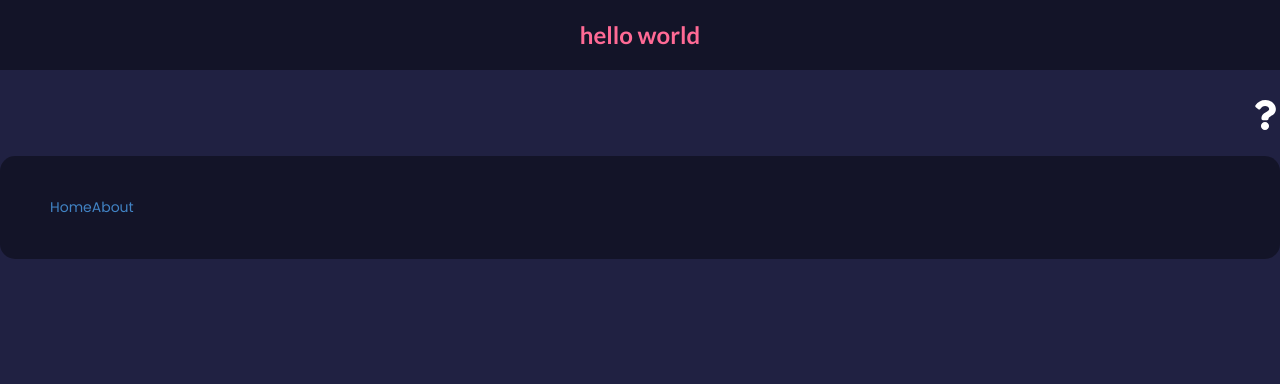
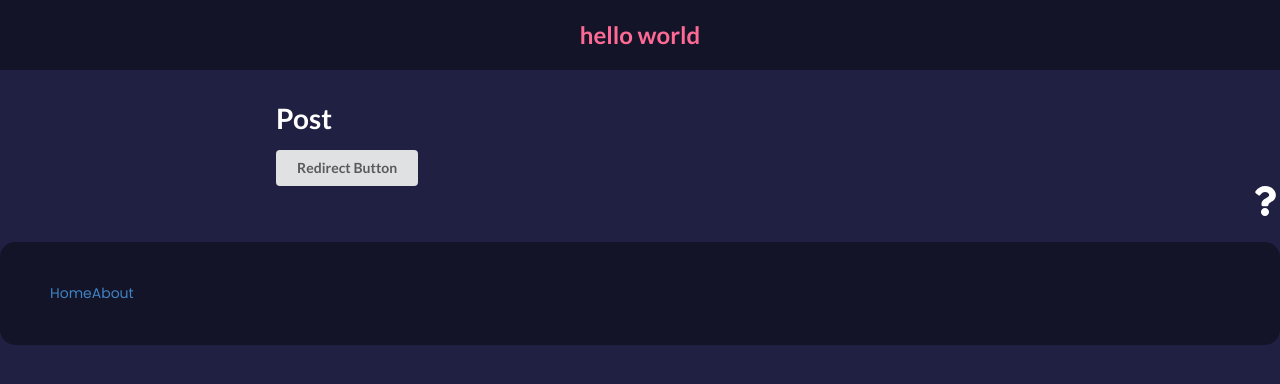
Before and after one commit to oliveroliverio/ud-brad-traversy-react-front-to-back-2022, a React (Create React App) app: page /post in a window 1280 px wide. Before the commit this address led to /notfound. Shown: the top 384 px of the page. Built offline with nearby package versions, Linux system fonts and the light colour scheme.

Commit message:
01 redirect button

```diff
--- a/src/components/Post.js
+++ b/src/components/Post.js
@@ -1,8 +1,15 @@
 import React from 'react';
-import { useParams, Navigate } from 'react-router-dom';
+import { Navigate, useNavigate } from 'react-router-dom';
 
 function Post() {
-  const status = 404;
+  const status = 200;
+
+  const navigate = useNavigate();
+
+  const onClick = () => {
+    console.log('going to redirect now');
+    navigate('/about');
+  };
 
   if (status === 404) {
     return <Navigate to='/notfound ' />;
@@ -11,6 +18,9 @@ function Post() {
   return (
     <div>
       <h1>Post</h1>
+      <button onClick={onClick} className='ui button'>
+        Redirect Button
+      </button>
     </div>
   );
 }
```
